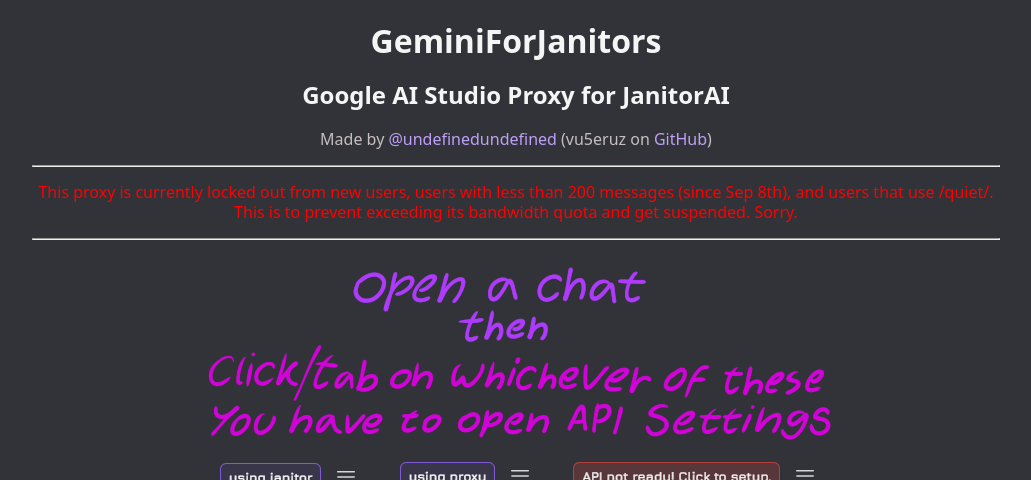
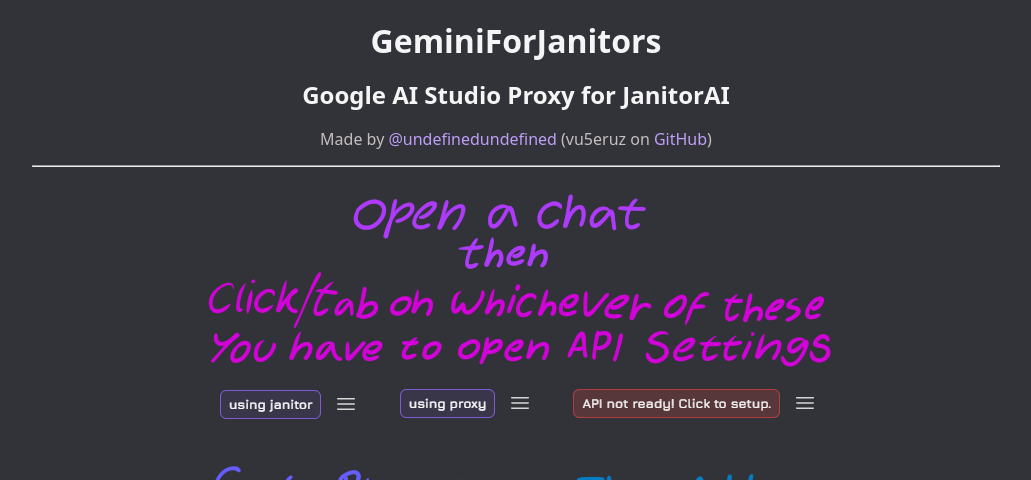
Before and after one commit to vu5eruz/GeminiForJanitors, a Flask app: page / in a window 1280 px wide. Shown: the part 180-660 px from the top of the page, without its empty margins (124-1155 px from the left). Run offline with Flask 3, Linux system fonts and the light colour scheme; parts of the project's set-up code (start-up, migrations or seed data) failed here and were passed over.

Commit message:
Remove notice from index.html

```diff
--- a/gfjproxy/templates/index.html
+++ b/gfjproxy/templates/index.html
@@ -19,8 +19,6 @@
       <h2>Google AI Studio Proxy for JanitorAI</h2>
       <p>Made by <a href="https://janitorai.com/profiles/c6bf0650-7298-4fd0-8371-ca6e3f107dd8_profile-of-undefinedundefined">@undefinedundefined</a> (vu5eruz on <a href="https://github.com/vu5eruz/GeminiForJanitors">GitHub</a>)</p>
       <hr />
-      <p style="color: red">This proxy is currently locked out from new users, users with less than 200 messages (since Sep 8th), and users that use /quiet/. This is to prevent exceeding its bandwidth quota and get suspended. Sorry.</p>
-      <hr />
       <img src="/static/guide-1.png" alt="Open a chat, open API Settings, select Proxy and then Add Configuration." />
       <img src="/static/guide-2.png" alt="Put a Gemini 2.5 model in Model Name (preview models work too), add the Proxy URL, your API Key, then press Save twice (to help with network errors)." />
       <img src="/static/guide-3.png" alt="You must first Save and reload before you test a different URL. Make sure it's Active before reload. Press Test and wait a bit. If you get “Valid API Key. Configuration works!” then you are good to go. If you get “Network error. Try again later!” then try: Edit, Save Changes, Edit, Save Changes, Save Settings, reload and test again. Doing Edit/Save twice seems to work." />
```
